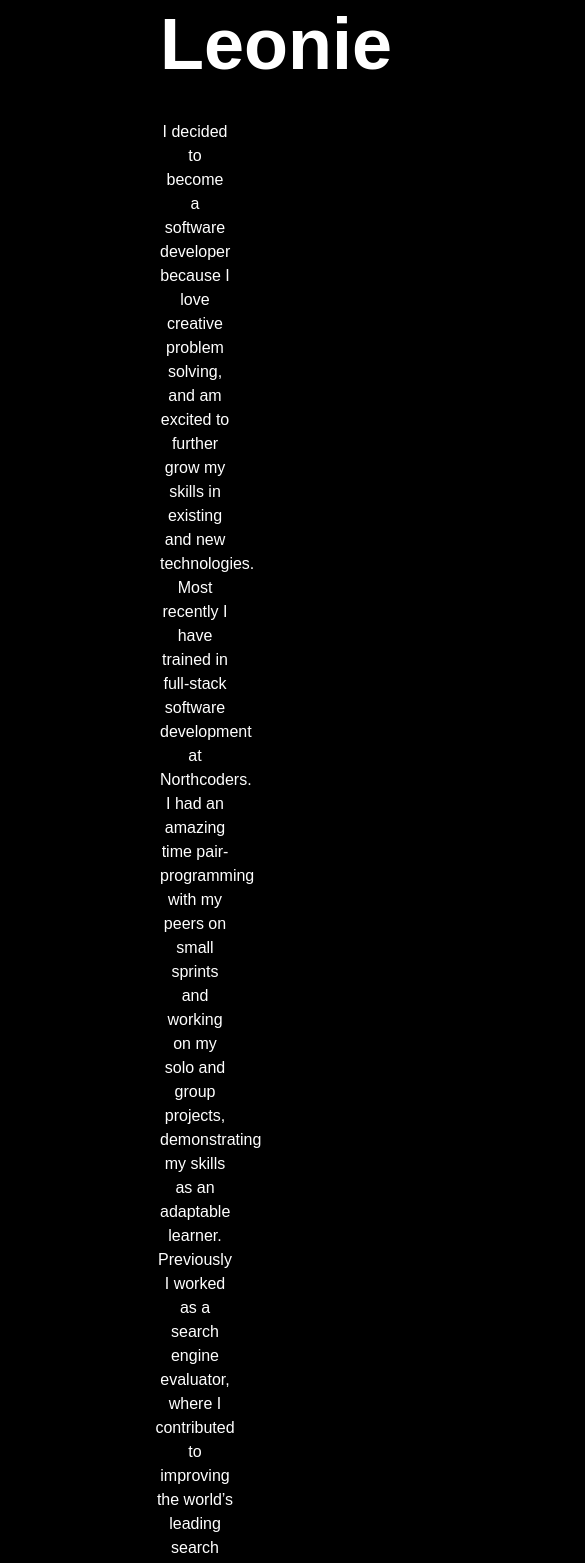
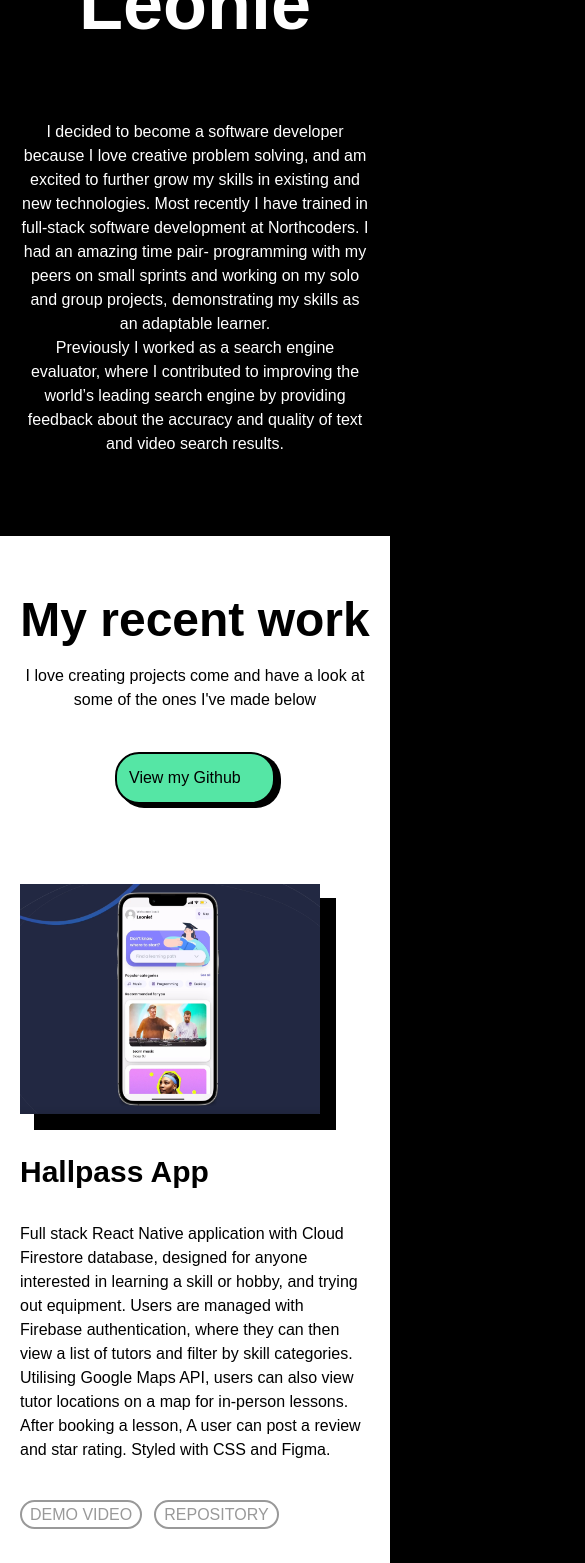
Before and after one commit to LeoniePhelps/Portfolio, a React (Create React App) app: page / in a window 390 px wide. Shown: the part 280-1843 px from the top of the page, 585 px wide, since content can reach past the window. Built offline with nearby package versions, Linux system fonts and the light colour scheme.

Commit message:
add screen size adaptation

```diff
--- a/src/components/Contact.jsx
+++ b/src/components/Contact.jsx
@@ -4,13 +4,11 @@ export const Contact = () => {
   return (
     <div
       id="contact"
-      class="text-white flex-col items-center mt-20 pl-40 pr-40 mb-20"
+      class="text-white flex-col items-center text-center mt-20"
     >
-      <h1 class="text-6xl font-workSans font-extrabold text-center">
-        Contact me
-      </h1>
+      <h1 class="text-6xl font-workSans font-extrabold ">Contact me</h1>
       <a href={`mailto:leoniehhphelps@gmail.com`}>leoniehhphelps@gmail.com</a>
-      <p class="font-workSans">Leonie Phelps 2022</p>
+      <p class="font-workSans pt-28 text-[#999999]">Leonie Phelps 2022</p>
     </div>
   );
 };
--- a/src/components/Experience.jsx
+++ b/src/components/Experience.jsx
@@ -7,7 +7,7 @@ export const Experience = () => {
         My experience and skills
       </h1>
 
-      <div class="flex flex-row">
+      <div class="flex flex-col md:flex-row">
         <article class="bg-white">
           <h1>Back-end</h1>
           <p>Javascript</p>
--- a/src/components/Header.jsx
+++ b/src/components/Header.jsx
@@ -2,11 +2,11 @@ import React from "react";
 
 export const Header = () => {
   return (
-    <div class="text-white flex-col items-center mt-20 pl-40 pr-40">
+    <div class="text-white flex-col items-center mt-28 pl-5 pr-5 md:pl-40 md:pr-40">
       <h1 class="text-7xl font-workSans font-extrabold text-center">
         Hi, I'm Leonie
       </h1>
-      <h2 class="font-workSans font-normal text-center mt-10">
+      <h2 class="font-workSans text-center mt-20">
         I decided to become a software developer because I love creative problem
         solving, and am excited to further grow my skills in existing and new
         technologies. Most recently I have trained in full-stack software
@@ -14,7 +14,7 @@ export const Header = () => {
         my peers on small sprints and working on my solo and group projects,
         demonstrating my skills as an adaptable learner.
       </h2>
-      <h2 class="font-workSans font-normal flex justify-center text-center">
+      <h2 class="font-workSans flex justify-center text-center pb-20">
         Previously I worked as a search engine evaluator, where I contributed to
         improving the world’s leading search engine by providing feedback about
         the accuracy and quality of text and video search results.
--- a/src/components/Projects.jsx
+++ b/src/components/Projects.jsx
@@ -2,14 +2,14 @@ import React from "react";
 
 export const Projects = () => {
   return (
-    <div id="projects" class="pl-20 pr-20 bg-white">
-      <section class="mt-20 flex flex-col items-center">
-        <h1 class="font-workSans font-bold text-5xl flex justify-center mt-10">
+    <div id="projects" class="pr-5 pl-5 pb-20 md:pl-20 md:pr-20 pt-5 bg-white">
+      <section class=" flex flex-col items-center">
+        <h1 class="font-workSans font-bold text-center text-5xl flex justify-center mt-10">
           My recent work
         </h1>
-        <h2 class="font-workSans font-normal flex justify-center mt-5">
-          I love creating projects lol come and have a look at some of the ones
-          I've made below
+        <h2 class="font-workSans font-normal flex justify-center text-center mt-5">
+          I love creating projects come and have a look at some of the ones I've
+          made below
         </h2>
         <a
           href={"https://github.com/LeoniePhelps"}
@@ -21,15 +21,17 @@ export const Projects = () => {
 
       {/* HALLPASS APP */}
 
-      <section class="flex flex-row justify-start mt-20">
+      <section class="flex flex-col md:flex-row justify-start mt-20">
         <img
-          class="h-[420px] w-[580px] shadow-[15px_15px_0px_1px_black]"
+          class="h-[230px] w-[300px] md:h-[420px] md:w-[580px] shadow-[15px_15px_0px_1px_black]"
           src={require("../images/hallpass-app.png")}
           alt="hallpass app homescreen"
         />
-        <article class="ml-20">
-          <h1 class="font-workSans font-bold text-3xl mt-5">Hallpass App</h1>
-          <p class="font-workSans mr-20 mt-8">
+        <article class="md:ml-20">
+          <h1 class="pt-5 md:pt-0 font-workSans font-bold text-3xl mt-5">
+            Hallpass App
+          </h1>
+          <p class="font-workSans md:mr-20 mt-8">
             Full stack React Native application with Cloud Firestore database,
             designed for anyone interested in learning a skill or hobby, and
             trying out equipment. Users are managed with Firebase
@@ -39,7 +41,7 @@ export const Projects = () => {
             lesson, A user can post a review and star rating. Styled with CSS
             and Figma.
           </p>
-          <section class="mt-40">
+          <section class="mt-10 md:mt-40">
             <a
               href={"https://www.youtube.com/watch?v=QcP7aeKNtMc"}
               class="font-workSans text-[#999999] border-2 border-[#999999] rounded-2xl p-1 pl-2 pr-2 mr-3 hover:bg-[#dcdcdc] hover:border-[#dcdcdc] hover:text-black"
@@ -58,12 +60,12 @@ export const Projects = () => {
 
       {/* NC NEWS FRONT END */}
 
-      <section class="flex flex-row justify-end mt-20">
-        <article class="mr-20">
-          <h1 class="font-workSans font-bold text-3xl ml-20 mt-5">
+      <section class="flex flex-col-reverse md:flex-row justify-end mt-20">
+        <article class="md:mr-20">
+          <h1 class=" pt-5 md:pt-0 font-workSans font-bold text-3xl md:ml-20 mt-5">
             Nc News React App
           </h1>
-          <p class="font-workSans ml-20 mt-8">
+          <p class="font-workSans md:ml-20 mt-8">
             React web application which serves as the front-end of a news
             website and app. Users can view, sort and filter articles. They can
             also interact with articles by liking or commenting on them. The app
@@ -71,10 +73,10 @@ export const Projects = () => {
             context API. Styled with CSS and Flexbox in a mobile-first approach,
             allowing the app to be responsive.
           </p>
-          <section class="mt-40">
+          <section class="mt-10 md:mt-40">
             <a
               href={"https://github.com/LeoniePhelps/FE-NC-News"}
-              class="font-workSans text-[#999999] border-2 border-[#999999] rounded-2xl p-1 pl-2 pr-2 ml-20 mr-3 hover:bg-[#dcdcdc] hover:border-[#dcdcdc] hover:text-black"
+              class="font-workSans text-[#999999] border-2 border-[#999999] rounded-2xl p-1 pl-2 pr-2 md:ml-20 mr-3 hover:bg-[#dcdcdc] hover:border-[#dcdcdc] hover:text-black"
             >
               REPOSITORY
             </a>
@@ -87,7 +89,7 @@ export const Projects = () => {
           </section>
         </article>
         <img
-          class="h-[420px] w-[580px] shadow-[15px_15px_0px_1px_black]"
+          class="h-[230px] w-[300px] md:h-[420px] md:w-[580px] shadow-[15px_15px_0px_1px_black]"
           src={require("../images/nc-news-app.png")}
           alt="nc news app article screens"
         />
@@ -95,15 +97,17 @@ export const Projects = () => {
 
       {/* NC NEWS BACK END */}
 
-      <section class="flex flex-row justify-start mt-20 pb-20">
+      <section class="flex flex-col md:flex-row justify-start mt-20">
         <img
-          class="h-[420px] w-[580px] shadow-[15px_15px_0px_1px_black]"
+          class="h-[230px] w-[300px] md:h-[420px] md:w-[580px] shadow-[15px_15px_0px_1px_black]"
           src={require("../images/nc-news-api.png")}
-          alt="nc news api code"
+          alt="nc news back end api"
         />
-        <article class="ml-20">
-          <h1 class="font-workSans font-bold text-3xl mt-5">Nc News API</h1>
-          <p class="font-workSans mr-20 mt-8">
+        <article class="md:ml-20">
+          <h1 class="pt-5 md:pt-0 font-workSans font-bold text-3xl mt-5">
+            Nc News API
+          </h1>
+          <p class="font-workSans md:mr-20 mt-8">
             Northcoders news is an API designed as the backend for a news
             website and app. The API allows users to send GET, PATCH, POST and
             DELETE requests to an Express server which interacts with a PSQL
@@ -111,7 +115,7 @@ export const Projects = () => {
             API was created following a test-driven development approach using
             the JEST testing framework.
           </p>
-          <section class="mt-40">
+          <section class="mt-10 md:mt-40">
             <a
               href={"https://github.com/LeoniePhelps/BE-NC-News"}
               class="font-workSans text-[#999999] border-2 border-[#999999] rounded-2xl p-1 pl-2 pr-2 mr-3 hover:bg-[#dcdcdc] hover:border-[#dcdcdc] hover:text-black"
```
